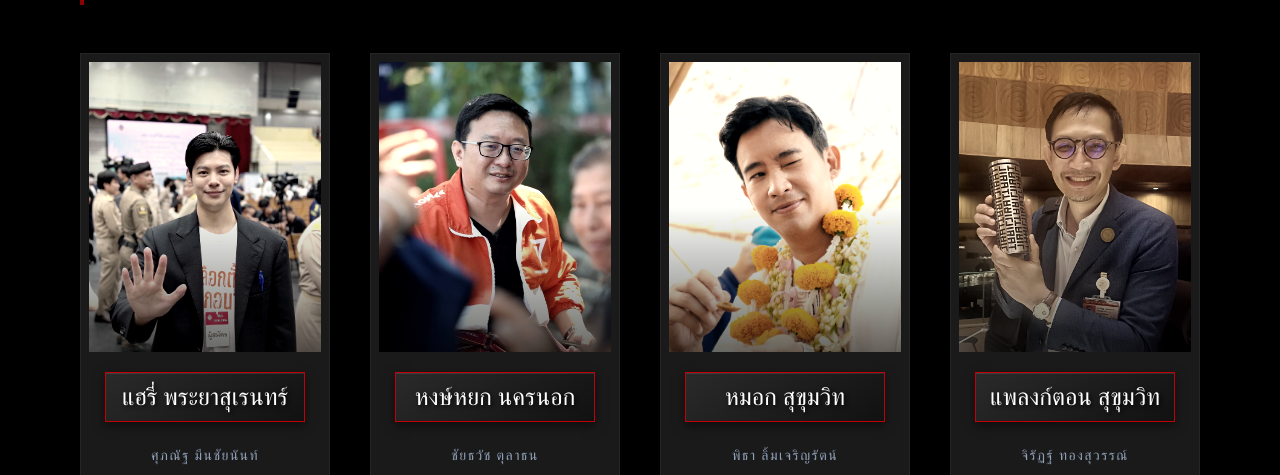
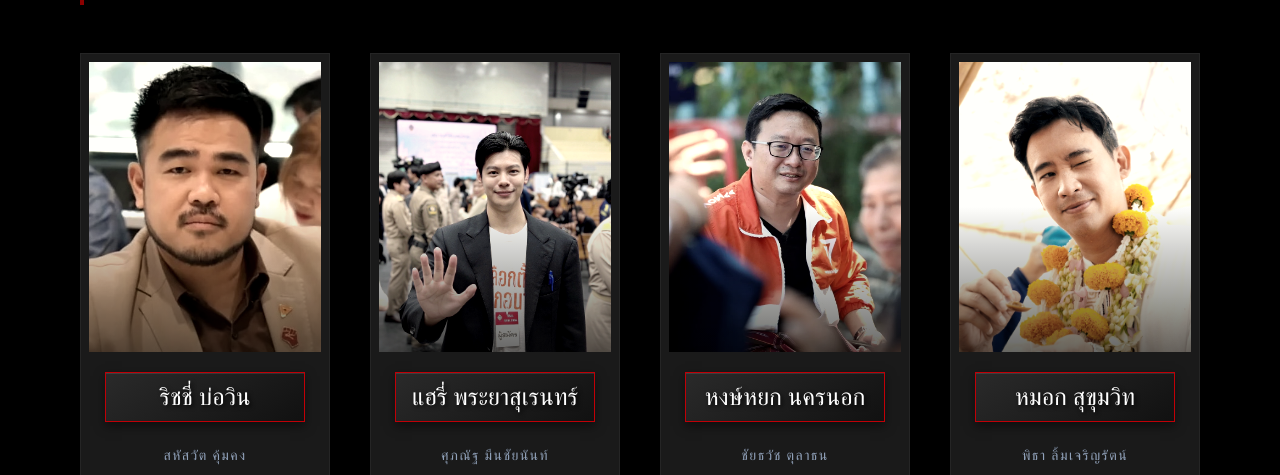
Before and after one commit to bdsach/nak-leng-archives, a React (Vite) app: page / in a window 1280 px wide. Shown: the part 477-952 px from the top of the page. Built offline with nearby package versions, Linux system fonts and the light colour scheme; a web font is replaced by a local one.

Commit message:
📚 add(data): sahassawat_kk

```diff
--- a/src/data/Figures.ts
+++ b/src/data/Figures.ts
@@ -1,4 +1,10 @@
 export const figures: Figure[] = [
+  {
+    id: "sahassawat_kk",
+    name: "สหัสวัต คุ้มคง",
+    alias: "ริชชี่ บ่อวิน",
+    imageUrl: "/avatars/sahassawat_kk.jpeg",
+  },
   {
     id: "supanut_m",
     name: "ศุภณัฐ มีนชัยนันท์",
```
Also changed, not shown: public/avatars/sahassawat_kk.jpeg (added).
